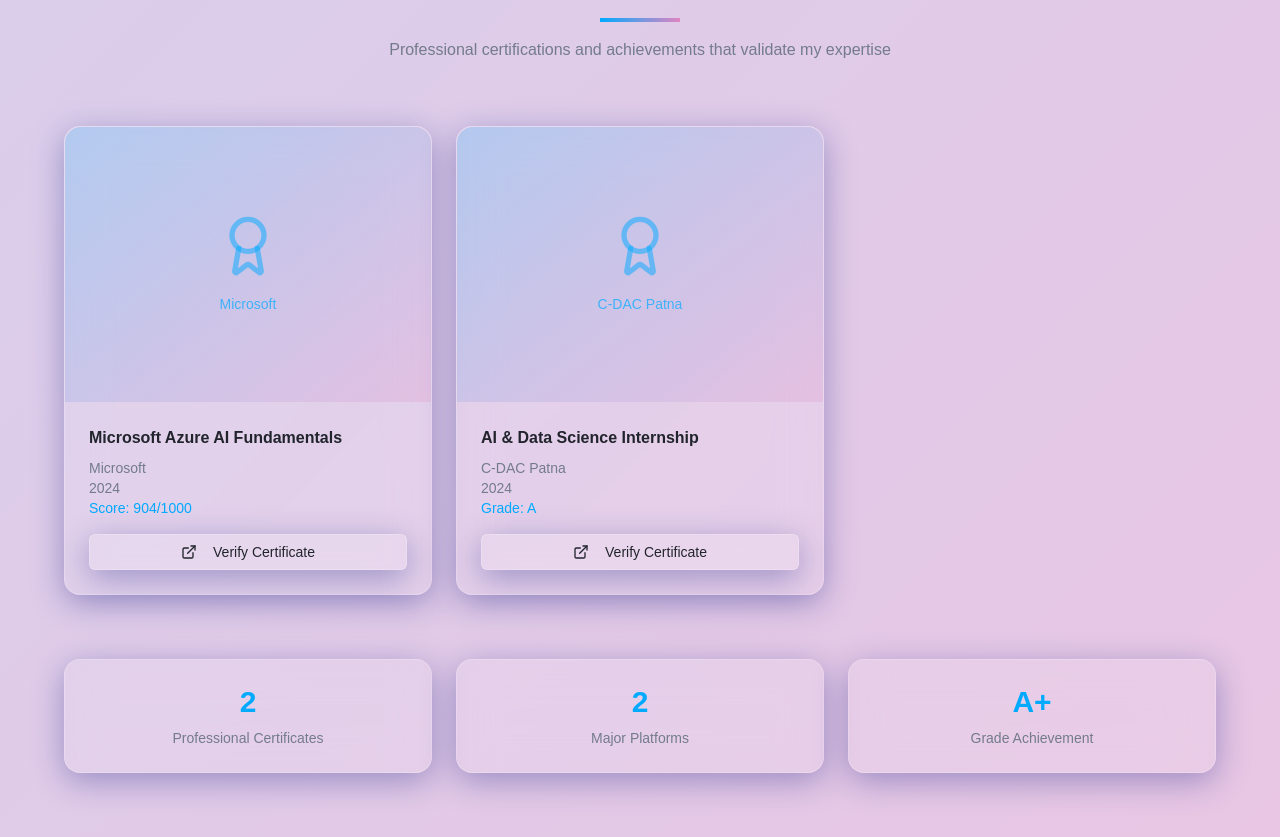
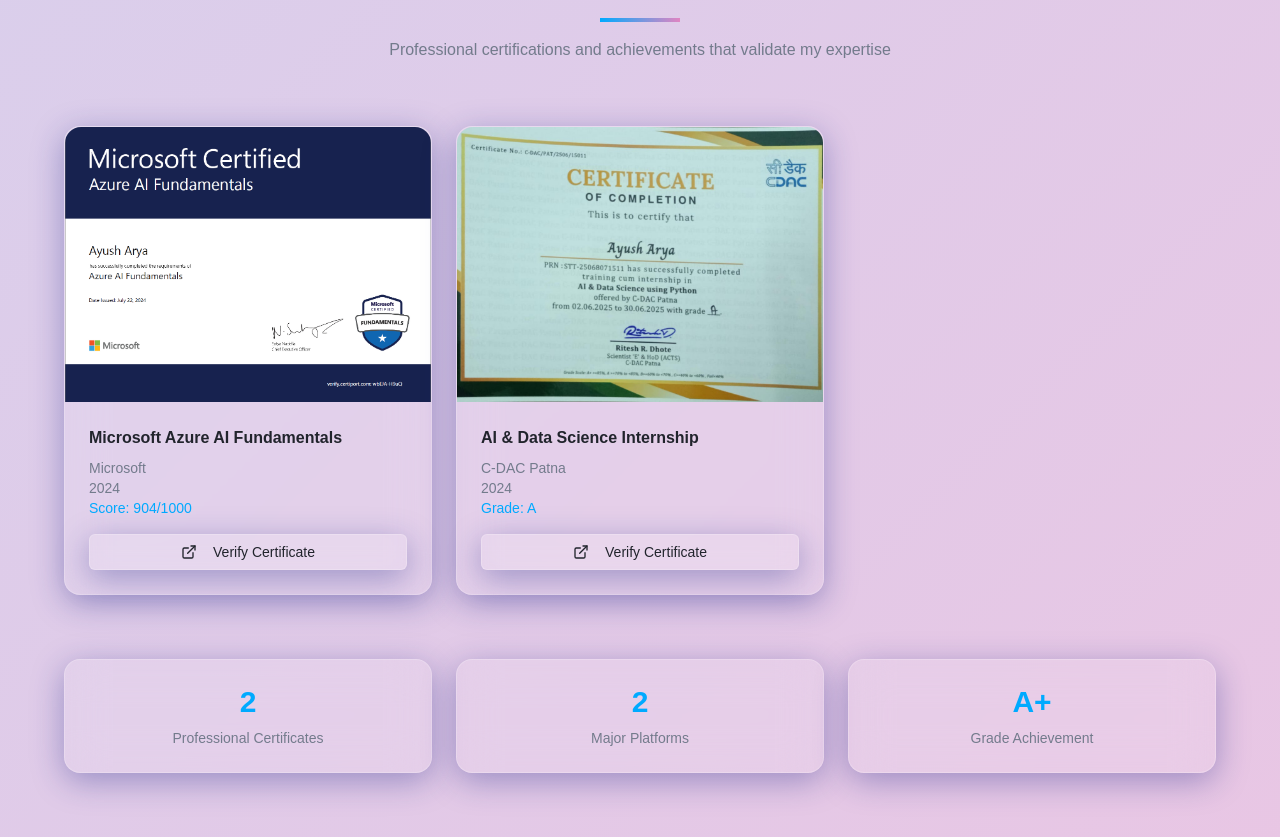
Before and after one commit to Healreaper2004/ayush-arya, a React (Vite) app: page / in a window 1280 px wide. Shown: the part 6020-6857 px from the top of the page. Built offline with nearby package versions, Linux system fonts and the light colour scheme.

Commit message:
Update Certificates.tsx

```diff
--- a/src/components/Certificates.tsx
+++ b/src/components/Certificates.tsx
@@ -1,4 +1,4 @@
-import { Award, ExternalLink } from 'lucide-react';
+import { ExternalLink } from 'lucide-react';
 import { Button } from '@/components/ui/button';
 
 const Certificates = () => {
@@ -9,7 +9,7 @@ const Certificates = () => {
       issuer: "Microsoft",
       date: "2024",
       score: "Score: 904/1000",
-      image: "/images/azure-cert.png",
+      image: "/certificates/certificate1.png",
       verifyUrl: "https://learn.microsoft.com/en-us/certifications/"
     },
     {
@@ -18,7 +18,7 @@ const Certificates = () => {
       issuer: "C-DAC Patna",
       date: "2024",
       score: "Grade: A",
-      image: "/images/cdac-cert.png",
+      image: "/certificates/certificate2.jpg",
       verifyUrl: "https://cdac.in/"
     }
   ];
@@ -44,14 +44,13 @@ const Certificates = () => {
               data-aos="fade-up"
               data-aos-delay={index * 100}
             >
-              {/* Certificate Image Placeholder */}
-              <div className="aspect-[4/3] bg-gradient-to-br from-primary/20 to-secondary/20 rounded-t-2xl flex items-center justify-center">
-                <div className="text-center">
-                  <Award className="h-16 w-16 text-primary/50 mx-auto mb-4" />
-                  <div className="text-sm font-medium text-primary/70">
-                    {cert.issuer}
-                  </div>
-                </div>
+              {/* Certificate Image */}
+              <div className="aspect-[4/3] rounded-t-2xl overflow-hidden">
+                <img
+                  src={cert.image}
+                  alt={cert.title}
+                  className="w-full h-full object-cover"
+                />
               </div>
 
               <div className="p-6">
```
